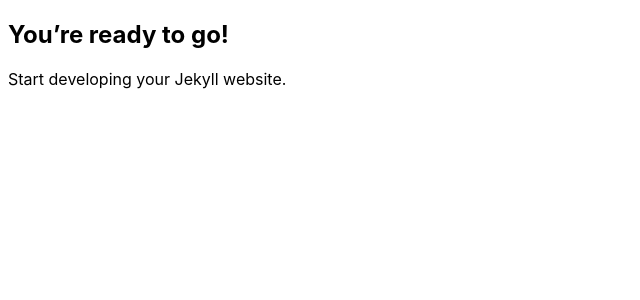
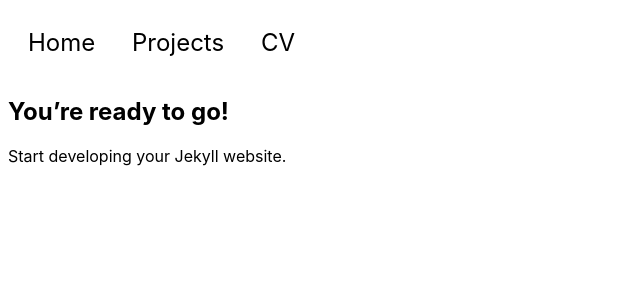
Before and after one commit to sjb296/Portfolio, a Jekyll site: the page built from index.md, in a window 1280 px wide. Shown: the top 300 px of the page, without its empty margins (0-640 px from the left). Built offline with Jekyll 4.4.1, drawn with Linux system fonts in a browser that asks for light colours.

Commit message:
Basic header

```diff
--- a/_config.yml
+++ b/_config.yml
@@ -1,3 +1,6 @@
 url: "" # the base hostname & protocol for your site, e.g. http://example.com
 baseurl: "" # the subpath of your site, e.g. /blog
-title: "" # the name of your site, e.g. ACME Corp.
+title: "Portfolio" # the name of your site, e.g. ACME Corp.
+
+sass:
+  sass_dir: _sass
--- /dev/null
+++ b/_includes/header.html
@@ -0,0 +1,9 @@
+<header>
+    <nav>
+        <ul>
+            <li><a href="{{ " /" }}">Home</a></li>
+            <li><a href="{{ " /projects" }}">Projects</a></li>
+            <li><a href="{{ " /cv " }}">CV</a></li>
+        </ul>
+    </nav>
+</header>
--- a/_layouts/default.html
+++ b/_layouts/default.html
@@ -1,12 +1,19 @@
 <!DOCTYPE html>
-<html lang="{{ site.lang | default: "en-US" }}">
+<html lang="{{ site.lang | default: " en-US" }}">
+
 <head>
   <meta name="viewport" content="width=device-width, initial-scale=1">
   <meta charset="utf-8">
   <title>{{ page.title }} - {{ site.title }}</title>
-    <link rel="stylesheet" href="{{ "/assets/css/main.css" | relative_url }}">
+  <link rel="stylesheet" href="{{ " /assets/css/main.css" }}">
+  <link rel="stylesheet" href="https://cdnjs.cloudflare.com/ajax/libs/font-awesome/4.7.0/css/font-awesome.min.css"
+    defer>
 </head>
+
 <body>
+  {% include header.html %}
   {{ content }}
+  {% include footer.html %}
 </body>
+
 </html>
--- /dev/null
+++ b/_layouts/projects.html
@@ -0,0 +1,5 @@
+---
+layout: default
+---
+
+Projects
--- a/assets/css/main.scss
+++ b/assets/css/main.scss
@@ -2,3 +2,30 @@
 ---
 
 @import "base";
+
+nav {
+    background: $backgroundColor;
+    color: $bodyColor;
+    font-family: $bodyFont;
+    font-size: x-large;
+    padding: 20px 20px;
+
+    ul {
+        list-style-type: none;
+        margin: 0;
+        padding: 0;
+
+        li {
+            display: inline;
+            margin-right: 30px;
+
+            a {
+                color: $bodyColor;
+                text-decoration: none;
+            }
+            a:hover {
+                text-decoration: underline;
+            }
+        }
+    }
+}
```
Also changed, not shown: projects.md (added, +3 -0 lines), _includes/footer.html (added), 1 other file. Lines whose indentation alone changed are shown as unchanged.
